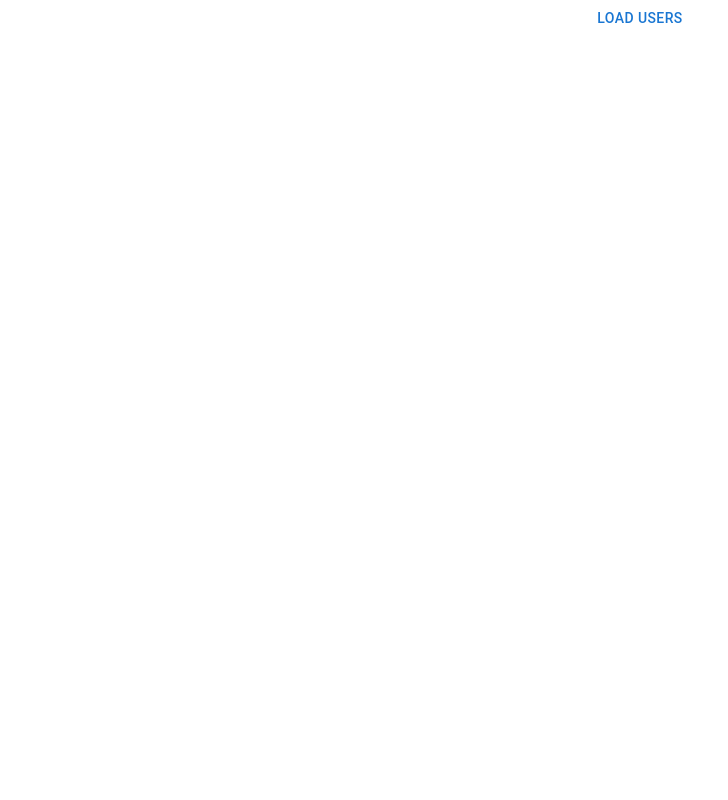
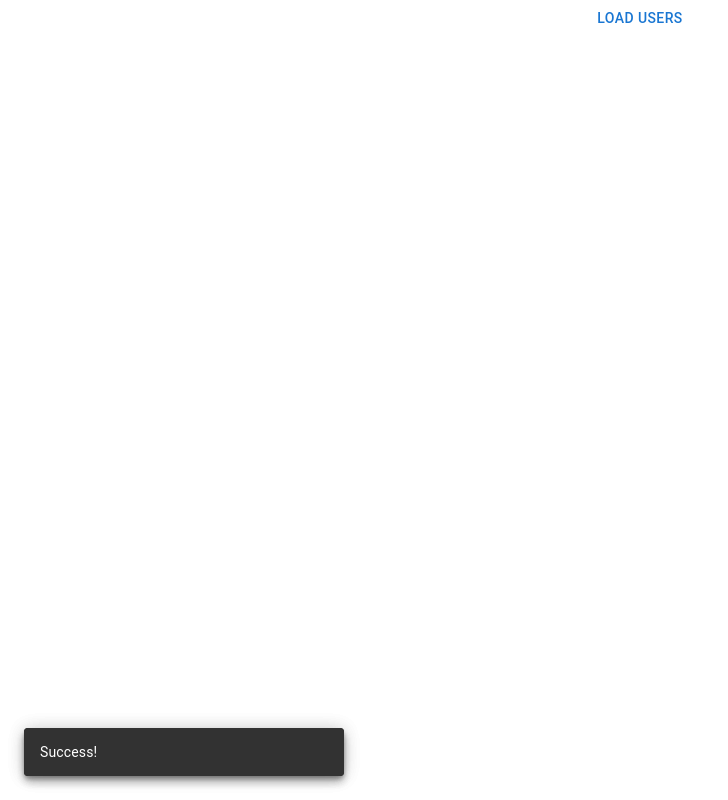
Before and after one commit to coderoadpl/frontend--redux-async--task-6, a React (Create React App) app: page / in a window 1280 px wide. Shown: the whole page, without its empty margins (0-728 px from the left). Built offline with nearby package versions, Linux system fonts and the light colour scheme.

Commit message:
`ViewSnackbars` added

```diff
--- a/src/App.js
+++ b/src/App.js
@@ -6,6 +6,8 @@ import {
 } from 'react-redux'
 
 import { Box, CircularProgress, Container, Button, List, ListItem, ListItemAvatar, Avatar, ListItemText, Typography } from '@mui/material'
+
+import ViewSnackbars from './views/ViewSnackbars/ViewSnackbars'
 
 import { actionCreators, selector } from './state/getUsers'
 
@@ -103,6 +105,7 @@ export const App = () => {
           :
           null
       }
+      <ViewSnackbars />
     </div>
   )
 }
--- /dev/null
+++ b/src/views/ViewSnackbars/ViewSnackbars.js
@@ -0,0 +1,52 @@
+import React from 'react'
+import PropTypes from 'prop-types'
+
+import { Box, Snackbar } from '@mui/material'
+
+export const ViewSnackbars = (props) => {
+  const {
+    sx,
+    ...otherProps
+  } = props
+
+  const openSnacbars = [
+    {
+      id: 0,
+      message: 'Error!'
+    },
+    {
+      id: 1,
+      message: 'Success!'
+    }
+  ]
+
+  return (
+    <Box
+      sx={{
+        ...sx
+      }}
+      {...otherProps}
+    >
+      {
+        openSnacbars && openSnacbars.map((snackbar, i) => {
+          return (
+            <Snackbar
+              key={snackbar.id}
+              open={true}
+              message={snackbar.message}
+              sx={{
+                bottom: 8 + i * 56
+              }}
+            />
+          )
+        })
+      }
+    </Box>
+  )
+}
+
+ViewSnackbars.propTypes = {
+  sx: PropTypes.object
+}
+
+export default ViewSnackbars
--- /dev/null
+++ b/src/views/ViewSnackbars/index.js
@@ -0,0 +1,2 @@
+export * from './ViewSnackbars'
+export { default } from './ViewSnackbars'
```
Also changed, not shown: src/state/snackbars.js (added).
